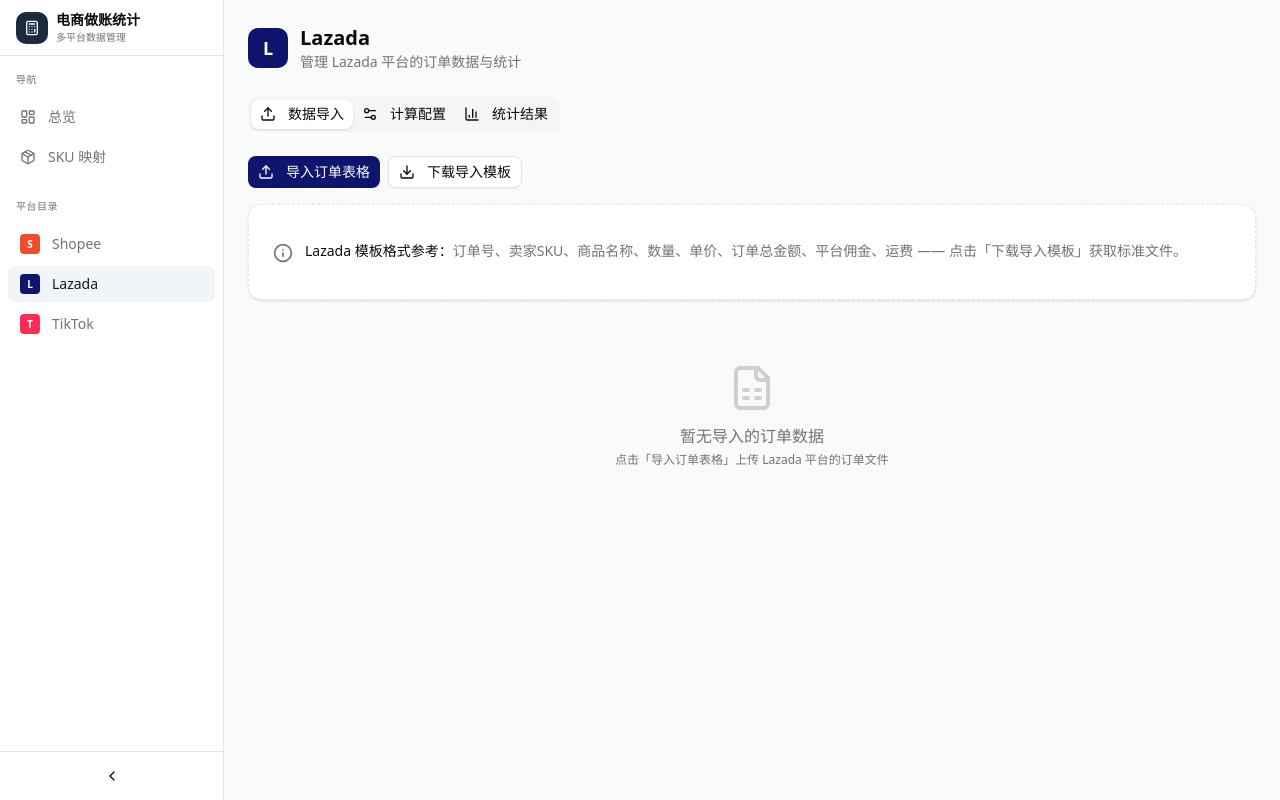
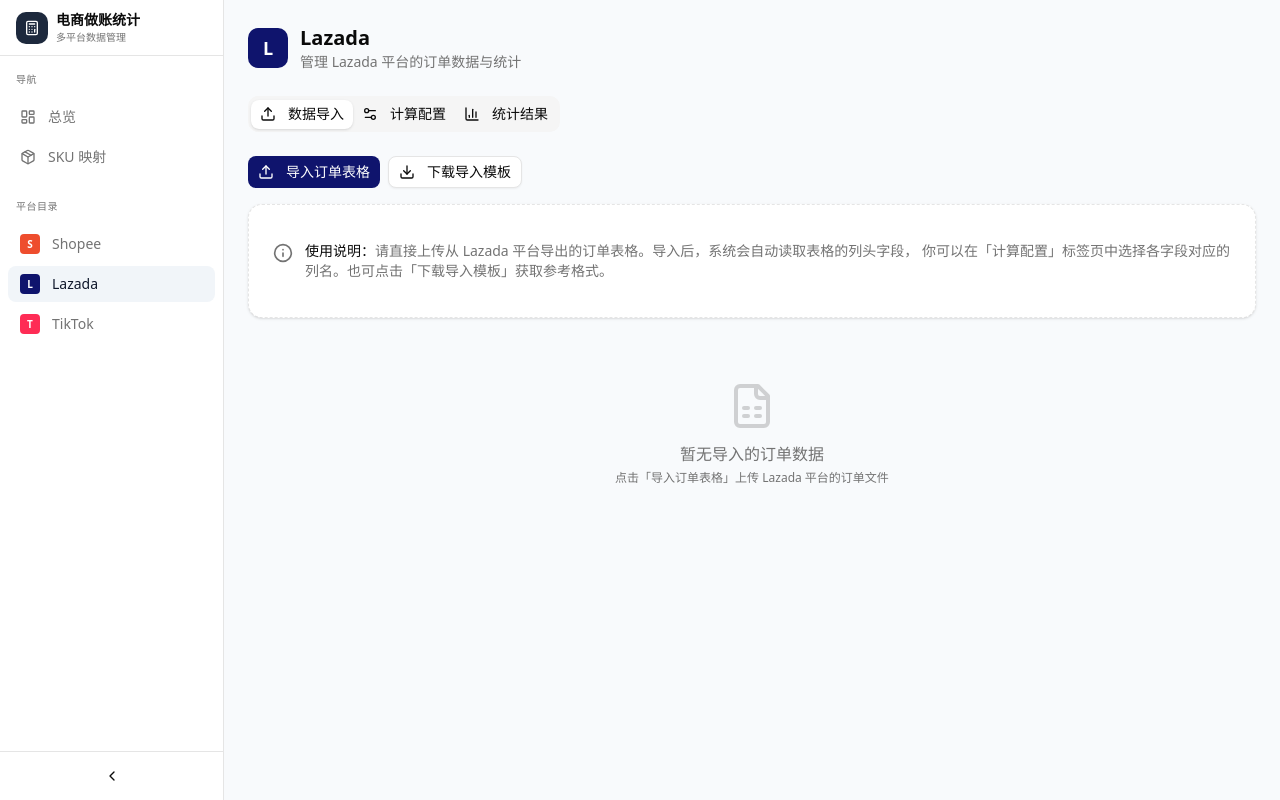
Before and after one commit to 545590132-dot/ecom-accounting, a Next.js app: page /platform/lazada in a window 1280 px wide. Built offline with nearby package versions, Linux system fonts and the light colour scheme.

Commit message:
fix: 重构计算配置为下拉选择字段映射，平台模板改用真实导出格式表头
Coze-Commit-Type: user
Coze-User-ID: 4016934988827705
Coze-Conversation-ID: 5260413

```diff
--- a/src/components/features/platform-page.tsx
+++ b/src/components/features/platform-page.tsx
@@ -6,16 +6,22 @@
 import { formatCurrency, PLATFORM_CONFIG } from '@/types';
 import type { Platform, RawOrderData, SkuSummary, PlatformSummary, CalculatedOrder } from '@/types';
 import { Button } from '@/components/ui/button';
-import { Input } from '@/components/ui/input';
 import { Card, CardContent, CardHeader, CardTitle, CardDescription } from '@/components/ui/card';
 import { Table, TableBody, TableCell, TableHead, TableHeader, TableRow } from '@/components/ui/table';
 import { Tabs, TabsContent, TabsList, TabsTrigger } from '@/components/ui/tabs';
 import { Badge } from '@/components/ui/badge';
 import { Separator } from '@/components/ui/separator';
 import {
+  Select,
+  SelectContent,
+  SelectItem,
+  SelectTrigger,
+  SelectValue,
+} from '@/components/ui/select';
+import {
   Upload, Download, Trash2, FileSpreadsheet, Settings2,
   BarChart3, Package, TrendingUp, TrendingDown, DollarSign,
-  ShoppingCart, Info,
+  ShoppingCart, Info, AlertCircle,
 } from 'lucide-react';
 
 // 平台数据导入组件
@@ -83,17 +89,15 @@
         )}
       </div>
 
-      {/* 模板格式参考 */}
+      {/* 提示 */}
       <Card className="border-dashed">
         <CardContent className="py-3">
           <div className="flex items-start gap-3">
             <Info className="h-5 w-5 text-muted-foreground mt-0.5 shrink-0" />
             <div className="text-sm text-muted-foreground">
-              <span className="font-medium text-foreground">{config.name} 模板格式参考：</span>
-              {platform === 'shopee' && '订单编号、商品编码、商品名称、商品数量、商品单价、订单金额、佣金、运费'}
-              {platform === 'lazada' && '订单号、卖家SKU、商品名称、数量、单价、订单总金额、平台佣金、运费'}
-              {platform === 'tiktok' && '订单ID、卖家SKU、商品名称、数量、商品单价、订单金额、平台服务费、运费'}
-              <span className="ml-1">—— 点击「下载导入模板」获取标准文件。</span>
+              <span className="font-medium text-foreground">使用说明：</span>
+              请直接上传从 {config.name} 平台导出的订单表格。导入后，系统会自动读取表格的列头字段，
+              你可以在「计算配置」标签页中选择各字段对应的列名。也可点击「下载导入模板」获取参考格式。
             </div>
           </div>
         </CardContent>
@@ -121,7 +125,19 @@
                     <div>
                       <div className="font-medium text-sm">{order.fileName}</div>
                       <div className="text-xs text-muted-foreground">
-                        {order.rows.length} 条记录 · {new Date(order.importTime).toLocaleString('zh-CN')}
+                        {order.rows.length} 条记录 · {order.headers.length} 个字段 · {new Date(order.importTime).toLocaleString('zh-CN')}
+                      </div>
+                      <div className="flex flex-wrap gap-1 mt-1">
+                        {order.headers.slice(0, 8).map((h) => (
+                          <Badge key={h} variant="secondary" className="text-[10px] px-1.5 py-0 h-5">
+                            {h}
+                          </Badge>
+                        ))}
+                        {order.headers.length > 8 && (
+                          <Badge variant="outline" className="text-[10px] px-1.5 py-0 h-5">
+                            +{order.headers.length - 8}
+                          </Badge>
+                        )}
                       </div>
                     </div>
                   </div>
@@ -143,11 +159,12 @@
   );
 }
 
-// 平台计算配置组件
+// 平台计算配置组件 — 核心改动：用下拉选择替代手动输入
 function PlatformCalcConfig({ platform }: { platform: Platform }) {
-  const { calculationConfigs, updateFieldMapping, updateFormula } = useAppStore();
+  const { calculationConfigs, updateFieldMapping, updateFormula, availableHeaders, rawOrders } = useAppStore();
   const config = calculationConfigs[platform];
-  const platformConfig = PLATFORM_CONFIG[platform];
+  const headers = availableHeaders[platform];
+  const hasImportedData = rawOrders[platform].length > 0;
   const [editingFormula, setEditingFormula] = useState(false);
 
   const fieldLabels: Record<string, string> = {
@@ -173,6 +190,21 @@
 
   return (
     <div className="space-y-6">
+      {/* 未导入数据提示 */}
+      {!hasImportedData && (
+        <Card className="border-amber-200 bg-amber-50">
+          <CardContent className="py-4">
+            <div className="flex items-start gap-3">
+              <AlertCircle className="h-5 w-5 text-amber-600 mt-0.5 shrink-0" />
+              <div className="text-sm text-amber-800">
+                <span className="font-medium">请先导入订单表格</span>
+                <span className="text-amber-700">—— 系统需要从导入的表格中读取列头字段，才能在此配置映射关系。请前往「数据导入」标签页上传表格。</span>
+              </div>
+            </div>
+          </CardContent>
+        </Card>
+      )}
+
       <Card>
         <CardHeader className="pb-4">
           <CardTitle className="text-base flex items-center gap-2">
@@ -180,23 +212,49 @@
             字段映射
           </CardTitle>
           <CardDescription>
-            将平台表格的列名映射到系统标准字段。修改后请确保与实际导入的表格列名一致。
+            从导入表格的列头中选择对应的系统字段。系统已自动读取表格中的所有列名，请逐一指定映射关系。
           </CardDescription>
         </CardHeader>
         <CardContent>
+          {headers.length === 0 ? (
+            <div className="py-8 text-center text-muted-foreground text-sm">
+              暂无可选字段。请先在「数据导入」标签页上传表格文件。
+            </div>
+          ) : (
             <div className="grid grid-cols-1 md:grid-cols-2 gap-4">
               {Object.entries(fieldLabels).map(([key, label]) => (
                 <div key={key} className="space-y-1.5">
                   <label className="text-sm font-medium">{label}</label>
-                <Input
-                  value={config.fieldMapping[key] ?? ''}
-                  onChange={(e) => updateFieldMapping(platform, key, e.target.value)}
-                  placeholder={`输入对应列名`}
-                  className="h-9"
-                />
+                  <Select
+                    value={config.fieldMapping[key] || '__none__'}
+                    onValueChange={(value) => updateFieldMapping(platform, key, value === '__none__' ? '' : value)}
+                  >
+                    <SelectTrigger className="h-9">
+                      <SelectValue placeholder="选择对应列..." />
+                    </SelectTrigger>
+                    <SelectContent>
+                      <SelectItem value="__none__">
+                        <span className="text-muted-foreground">— 不映射 —</span>
+                      </SelectItem>
+                      {headers.map((header) => (
+                        <SelectItem key={header} value={header}>
+                          {header}
+                        </SelectItem>
+                      ))}
+                    </SelectContent>
+                  </Select>
                 </div>
               ))}
             </div>
+          )}
+          {hasImportedData && headers.length > 0 && (
+            <div className="mt-4 pt-4 border-t">
+              <div className="text-xs text-muted-foreground">
+                已检测到 <span className="font-medium text-foreground">{headers.length}</span> 个表格列头字段：
+                <span className="ml-1">{headers.join('、')}</span>
+              </div>
+            </div>
+          )}
         </CardContent>
       </Card>
 
@@ -232,12 +290,12 @@
                   </span>
                 </div>
                 {editingFormula ? (
-                  <Input
+                  <input
+                    className="flex h-9 w-full rounded-md border border-input bg-transparent px-3 py-1 text-sm font-mono shadow-sm transition-colors placeholder:text-muted-foreground focus-visible:outline-none focus-visible:ring-1 focus-visible:ring-ring"
                     value={config.formulas[key as keyof typeof config.formulas] ?? ''}
                     onChange={(e) =>
                       updateFormula(platform, key as keyof typeof config.formulas, e.target.value)
                     }
-                    className="h-9 font-mono text-sm"
                     placeholder="输入计算表达式"
                   />
                 ) : (
@@ -269,7 +327,7 @@
       <div className="py-12 text-center text-muted-foreground">
         <BarChart3 className="h-12 w-12 mx-auto mb-3 opacity-30" />
         <p>暂无统计数据</p>
-        <p className="text-xs mt-1">请先在「数据导入」标签页导入订单数据</p>
+        <p className="text-xs mt-1">请先在「数据导入」标签页导入订单数据，并在「计算配置」中设置字段映射</p>
       </div>
     );
   }
--- a/src/lib/excel.ts
+++ b/src/lib/excel.ts
@@ -81,43 +81,74 @@
   })).filter((m) => m.sku !== '');
 }
 
-// 生成平台订单导入字段参考模板
+// 平台订单导入模板 — 使用各平台真实导出格式中的常见表头
+// 注意：此模板仅供参考格式。实际使用时请直接上传平台导出的原始表格，
+// 系统会自动读取表头字段，无需手工修改列名。
 export function downloadPlatformTemplate(platform: string): void {
   const templates: Record<string, Record<string, string | number>[]> = {
     shopee: [
       {
-        订单编号: 'SHP20240101001',
-        商品编码: 'SKU-001',
-        商品名称: '测试商品',
-        商品数量: 2,
-        商品单价: 50.0,
-        订单金额: 100.0,
-        佣金: 6.0,
-        运费: 5.0,
+        '订单编号': '240101ABCD1P',
+        '订单状态': '已完成',
+        '配送方式': '标准配送',
+        '追踪号': 'SHP1234567890',
+        '运输商': 'SPX',
+        '退货/退款': '-',
+        '买家用户名': 'user_abc',
+        '付款方式': '信用卡',
+        '订单金额': 100.0,
+        '买家支付运费': 5.0,
+        '优惠券折扣': 0,
+        '信用卡交易手续费': 2.5,
+        '订单总佣金': 6.0,
+        '佣金': 6.0,
+        '服务费': 1.0,
+        '物流费': 3.0,
+        '实际运费': 4.0,
+        '商品编码': 'SKU-001',
+        '商品名称': '示例商品A',
+        '商品数量': 2,
+        '商品原始价格': 50.0,
+        '商品单价': 50.0,
+        '商品折扣': 0,
       },
     ],
     lazada: [
       {
-        订单号: 'LZD20240101001',
-        卖家SKU: 'SKU-001',
-        商品名称: '测试商品',
-        数量: 1,
-        单价: 80.0,
-        订单总金额: 80.0,
-        平台佣金: 4.0,
-        运费: 3.0,
+        '订单号': '5001234567890',
+        '订单状态': 'Delivered',
+        '子订单状态': 'Delivered',
+        '运单号': 'LZD9876543210',
+        '创建时间': '2024-01-01 10:30:00',
+        '买家姓名': '张三',
+        '卖家SKU': 'SKU-001',
+        'Lazada SKU': 'LZ-SKU-001',
+        '商品名称': '示例商品A',
+        '数量': 1,
+        '单价': 80.0,
+        '订单总金额': 80.0,
+        '佣金': 4.0,
+        '平台佣金率': '5%',
+        '运费': 3.0,
+        '物流方式': 'LGS',
+        '支付方式': 'Online Payment',
       },
     ],
     tiktok: [
       {
-        订单ID: 'TK20240101001',
-        卖家SKU: 'SKU-001',
-        商品名称: '测试商品',
-        数量: 3,
-        商品单价: 30.0,
-        订单金额: 90.0,
-        平台服务费: 5.4,
-        运费: 4.0,
+        '订单ID': '730012345678901234',
+        '子订单ID': '730012345678901235',
+        '订单状态': 'Delivered',
+        '卖家SKU': 'SKU-001',
+        '商品名称': '示例商品A',
+        '数量': 3,
+        '商品单价': 30.0,
+        '订单金额': 90.0,
+        '平台服务费': 5.4,
+        '运费': 4.0,
+        '买家支付运费': 2.0,
+        '支付方式': 'Online Payment',
+        '创建时间': '2024-01-01 12:00:00',
       },
     ],
   };
--- a/src/store/index.ts
+++ b/src/store/index.ts
@@ -13,38 +13,16 @@
 } from '@/types';
 import { generateId } from '@/types';
 
-// 默认字段映射配置
-const DEFAULT_FIELD_MAPPINGS: Record<Platform, CalculationConfig['fieldMapping']> = {
-  shopee: {
-    orderNo: '订单编号',
-    sku: '商品编码',
-    productName: '商品名称',
-    quantity: '商品数量',
-    unitPrice: '商品单价',
-    totalAmount: '订单金额',
-    platformFee: '佣金',
-    shippingFee: '运费',
-  },
-  lazada: {
-    orderNo: '订单号',
-    sku: '卖家SKU',
-    productName: '商品名称',
-    quantity: '数量',
-    unitPrice: '单价',
-    totalAmount: '订单总金额',
-    platformFee: '平台佣金',
-    shippingFee: '运费',
-  },
-  tiktok: {
-    orderNo: '订单ID',
-    sku: '卖家SKU',
-    productName: '商品名称',
-    quantity: '数量',
-    unitPrice: '商品单价',
-    totalAmount: '订单金额',
-    platformFee: '平台服务费',
-    shippingFee: '运费',
-  },
+// 默认字段映射为空 — 由用户从导入表格的表头中选择
+const EMPTY_FIELD_MAPPING: CalculationConfig['fieldMapping'] = {
+  orderNo: '',
+  sku: '',
+  productName: '',
+  quantity: '',
+  unitPrice: '',
+  totalAmount: '',
+  platformFee: '',
+  shippingFee: '',
 };
 
 const DEFAULT_FORMULAS: CalculationConfig['formulas'] = {
@@ -61,6 +39,9 @@
   importSkuMappings: (mappings: Omit<SkuMapping, 'id'>[]) => void;
   clearSkuMappings: () => void;
 
+  // 各平台已导入表格的可用字段（从导入文件的表头自动提取）
+  availableHeaders: Record<Platform, string[]>;
+
   // 计算配置（按平台存储）
   calculationConfigs: Record<Platform, CalculationConfig>;
   updateFieldMapping: (platform: Platform, field: string, value: string) => void;
@@ -76,6 +57,15 @@
   calculateSummary: (platform: Platform) => PlatformSummary;
   calculateAllSummaries: () => Record<Platform, PlatformSummary>;
   calculateSkuSummaries: (platform: Platform) => SkuSummary[];
+}
+
+// 合并所有已导入文件的表头（去重）
+function mergeHeaders(existing: string[], newHeaders: string[]): string[] {
+  const set = new Set(existing);
+  for (const h of newHeaders) {
+    if (h.trim()) set.add(h.trim());
+  }
+  return Array.from(set);
 }
 
 export const useAppStore = create<AppState>()(
@@ -106,21 +96,24 @@
         })),
       clearSkuMappings: () => set({ skuMappings: [] }),
 
-      // 计算配置
+      // 可用表头字段（从导入的表格自动收集）
+      availableHeaders: { shopee: [], lazada: [], tiktok: [] },
+
+      // 计算配置 — 默认字段映射为空，用户从下拉框选择
       calculationConfigs: {
         shopee: {
           platform: 'shopee',
-          fieldMapping: { ...DEFAULT_FIELD_MAPPINGS.shopee },
+          fieldMapping: { ...EMPTY_FIELD_MAPPING },
           formulas: { ...DEFAULT_FORMULAS },
         },
         lazada: {
           platform: 'lazada',
-          fieldMapping: { ...DEFAULT_FIELD_MAPPINGS.lazada },
+          fieldMapping: { ...EMPTY_FIELD_MAPPING },
           formulas: { ...DEFAULT_FORMULAS },
         },
         tiktok: {
           platform: 'tiktok',
-          fieldMapping: { ...DEFAULT_FIELD_MAPPINGS.tiktok },
+          fieldMapping: { ...EMPTY_FIELD_MAPPING },
           formulas: { ...DEFAULT_FORMULAS },
         },
       },
@@ -154,7 +147,9 @@
       // 原始订单数据
       rawOrders: { shopee: [], lazada: [], tiktok: [] },
       importOrders: (platform, data) =>
-        set((state) => ({
+        set((state) => {
+          const newHeaders = mergeHeaders(state.availableHeaders[platform], data.headers);
+          return {
             rawOrders: {
               ...state.rawOrders,
               [platform]: [
@@ -162,20 +157,45 @@
                 { ...data, id: generateId(), importTime: Date.now() },
               ],
             },
-        })),
+            availableHeaders: {
+              ...state.availableHeaders,
+              [platform]: newHeaders,
+            },
+          };
+        }),
       deleteOrderFile: (platform, orderId) =>
-        set((state) => ({
+        set((state) => {
+          // 重新计算剩余文件的表头
+          const remainingOrders = state.rawOrders[platform].filter(
+            (o) => o.id !== orderId
+          );
+          const rebuiltHeaders: string[] = [];
+          for (const o of remainingOrders) {
+            for (const h of o.headers) {
+              if (h.trim() && !rebuiltHeaders.includes(h.trim())) {
+                rebuiltHeaders.push(h.trim());
+              }
+            }
+          }
+          return {
             rawOrders: {
               ...state.rawOrders,
-            [platform]: state.rawOrders[platform].filter(
-              (o) => o.id !== orderId
-            ),
+              [platform]: remainingOrders,
             },
-        })),
+            availableHeaders: {
+              ...state.availableHeaders,
+              [platform]: rebuiltHeaders,
+            },
+          };
+        }),
       clearOrders: (platform) =>
         set((state) => ({
           rawOrders: {
             ...state.rawOrders,
+            [platform]: [],
+          },
+          availableHeaders: {
+            ...state.availableHeaders,
             [platform]: [],
           },
         })),
@@ -194,6 +214,7 @@
             const mapping = config.fieldMapping;
 
             const getNumValue = (fieldName: string): number => {
+              if (!fieldName) return 0;
               const val = row[fieldName];
               if (val === undefined || val === null || val === '') return 0;
               const num = typeof val === 'number' ? val : parseFloat(String(val).replace(/[^0-9.\-]/g, ''));
@@ -201,6 +222,7 @@
             };
 
             const getStrValue = (fieldName: string): string => {
+              if (!fieldName) return '';
               const val = row[fieldName];
               return val !== undefined && val !== null ? String(val) : '';
             };
```
Lines whose indentation alone changed are shown as unchanged.
